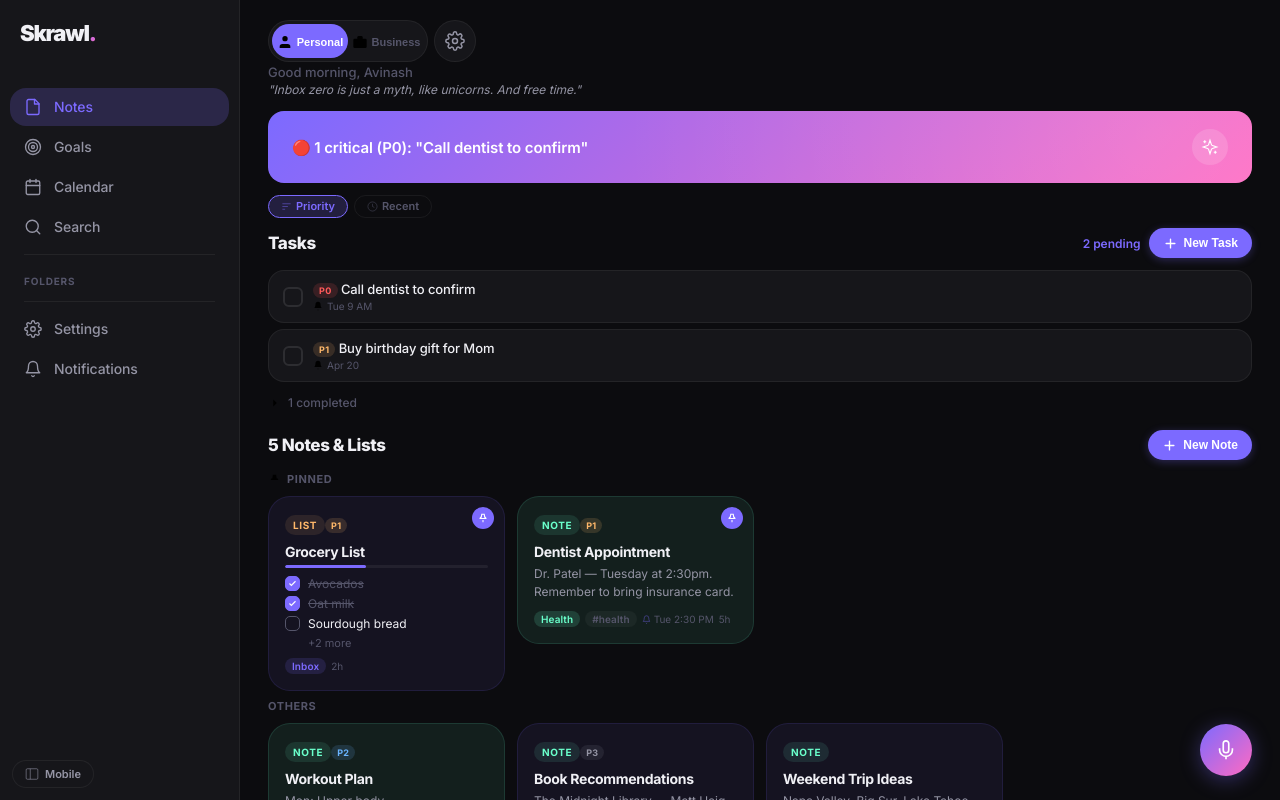
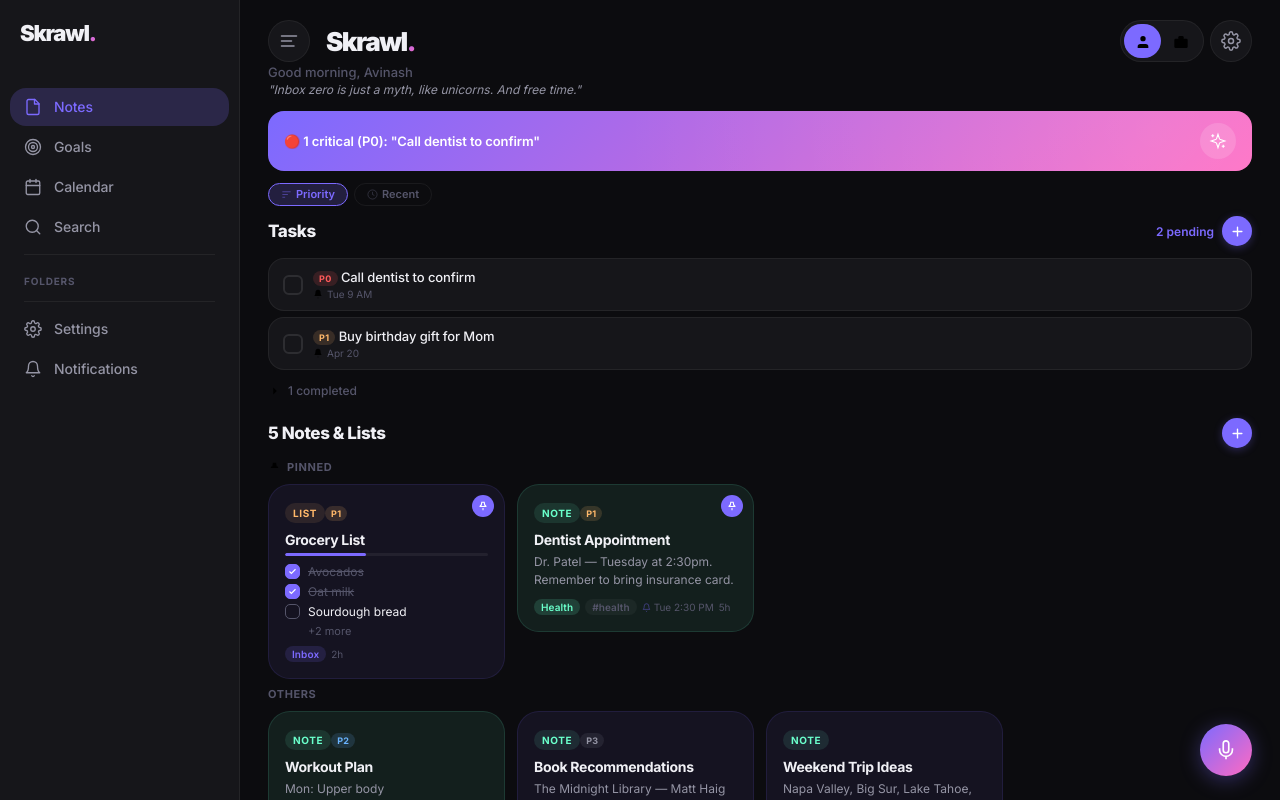
Before and after one commit to avinash-singh/skrawl, a plain HTML site: page web/index.html in a window 1280 px wide. Drawn offline with Linux system fonts and the light colour scheme.

Commit message:
Revert web prototype to initial state, keep back button fix
Reverted web-specific layout changes that were breaking the mobile
view. Web prototype restored to the clean initial responsive version.
Back button fix (nav before renderAll) preserved.

Co-Authored-By: Claude Opus 4.6 (1M context) <noreply@anthropic.com>

```diff
--- a/web/index.html
+++ b/web/index.html
@@ -83,10 +83,6 @@ body{font-family:'Inter',system-ui,sans-serif;background:var(--bg);margin:0;min-
 .ds-divider{height:1px;background:var(--border);margin:8px 14px}
 .ds-label{font-size:10px;font-weight:700;color:var(--text-muted);text-transform:uppercase;letter-spacing:.8px;padding:12px 14px 6px}
 .ds-ctx{padding:12px 14px}
-.ds-ctx .ctx-icons{width:100%;height:42px}
-.ds-ctx .ctx-icon-btn{flex:1;gap:6px;font-size:12px;font-weight:600;color:var(--text-muted)}
-.ds-ctx .ctx-icon-btn.on{color:#fff}
-.ds-ctx .ctx-pill{width:calc(50% - 3px)}
 
 /* Main content area */
 .main-area{flex:1;display:flex;flex-direction:column;overflow:hidden;position:relative}
@@ -136,27 +132,7 @@ body{font-family:'Inter',system-ui,sans-serif;background:var(--bg);margin:0;min-
   .tbar{display:none!important}
   .mic-fab{bottom:24px!important;right:28px!important}
   .scr{bottom:0!important}
-  /* Hide mobile hamburger + logo on desktop (sidebar has them) */
-  .home-head .home-top .ibtn[onclick*="openSidebar"]{display:none!important}
-  .home-head .home-top .logo{display:none!important}
-  /* Bigger AI banner on desktop */
-  .ai-banner{padding:18px 24px!important}
-  .ai-banner-text{font-size:15px!important}
-  /* Bigger + buttons with labels on desktop */
-  .sec-add{width:auto!important;padding:0 14px!important;border-radius:var(--r-full)!important;gap:6px;font-size:12px;font-weight:600;height:32px}
-  .sec-add::after{content:attr(data-label);color:#fff;font-size:12px;font-weight:600}
-  /* Wider context toggle with text labels */
-  .ctx-icons{width:160px!important}
-  .ctx-icon-btn{flex:1!important;width:auto!important}
-  .ctx-icon-btn::after{content:attr(data-label);margin-left:4px;font-size:11px;font-weight:600}
-  .ctx-pill{width:calc(50% - 3px)!important}
-  .ctx-pill.business{left:calc(50%)!important}
-}
-
-/* Layout toggle button */
-.layout-toggle{position:fixed;bottom:12px;left:12px;z-index:9999;padding:6px 12px;border-radius:var(--r-full);border:1px solid var(--border);background:var(--bg-card);color:var(--text-dim);font:600 11px/1 'Inter',sans-serif;cursor:pointer;transition:all .15s;display:flex;align-items:center;gap:6px}
-.layout-toggle:hover{background:var(--bg-card-hover);color:var(--text)}
-.layout-toggle svg{width:14px;height:14px;stroke:currentColor;fill:none}
+}
 
 /* ===== ICONS ===== */
 .i{width:20px;height:20px;stroke:currentColor;stroke-width:1.8;stroke-linecap:round;stroke-linejoin:round;fill:none;flex-shrink:0}
@@ -859,8 +835,8 @@ body{font-family:'Inter',system-ui,sans-serif;background:var(--bg);margin:0;min-
       <div class="home-actions">
         <div class="ctx-icons">
           <div class="ctx-pill personal" id="ctxPill"></div>
-          <button class="ctx-icon-btn on" id="cPersonal" onclick="setCtx('personal')" data-label="Personal"><svg><use href="#i-user"/></svg></button>
-          <button class="ctx-icon-btn" id="cBusiness" onclick="setCtx('business')" data-label="Business"><svg><use href="#i-briefcase"/></svg></button>
+          <button class="ctx-icon-btn on" id="cPersonal" onclick="setCtx('personal')"><svg><use href="#i-user"/></svg></button>
+          <button class="ctx-icon-btn" id="cBusiness" onclick="setCtx('business')"><svg><use href="#i-briefcase"/></svg></button>
         </div>
         <button class="ibtn" onclick="nav('settings')"><svg class="i"><use href="#i-settings"/></svg></button>
       </div>
@@ -885,14 +861,14 @@ body{font-family:'Inter',system-ui,sans-serif;background:var(--bg);margin:0;min-
 
   <!-- Tasks (compact inline) -->
   <div class="tasks-section">
-    <div class="sec-head"><span class="sec-title">Tasks</span><div style="display:flex;align-items:center;gap:8px"><span class="sec-link" id="taskCount"></span><button class="sec-add" data-label=" New Task" onclick="showTaskInput()"><svg><use href="#i-plus"/></svg></button></div></div>
+    <div class="sec-head"><span class="sec-title">Tasks</span><div style="display:flex;align-items:center;gap:8px"><span class="sec-link" id="taskCount"></span><button class="sec-add" onclick="showTaskInput()"><svg><use href="#i-plus"/></svg></button></div></div>
     <div id="taskList"></div>
   </div>
 
   <!-- Notes & Lists Grid -->
   <div class="grid-section" style="padding-bottom:16px">
     <div id="folderViewHeader"></div>
-    <div class="sec-head"><span class="sec-title" id="gridLabel">Notes & Lists</span><button class="sec-add" data-label=" New Note" onclick="openNew('note')"><svg><use href="#i-plus"/></svg></button></div>
+    <div class="sec-head"><span class="sec-title" id="gridLabel">Notes & Lists</span><button class="sec-add" onclick="openNew('note')"><svg><use href="#i-plus"/></svg></button></div>
     <div class="note-grid" id="noteGrid"></div>
   </div>
 
@@ -2242,7 +2218,7 @@ function toast(m){const e=document.getElementById('toast');e.textContent=m;e.cla
 // DESKTOP SIDEBAR
 function renderDeskSidebar(){
   // Context toggle
-  document.getElementById('dsSidebarCtx').innerHTML=`<div class="ctx-icons" style="width:100%;height:42px"><div class="ctx-pill ${S.ctx}" id="ctxPillD" style="left:${S.ctx==='personal'?'3px':'calc(50%)'}"></div><button class="ctx-icon-btn ${S.ctx==='personal'?'on':''}" id="cPersonalD" onclick="setCtx('personal')" style="flex:1"><svg style="width:15px;height:15px"><use href="#i-user"/></svg><span style="font-size:12px;margin-left:4px">Personal</span></button><button class="ctx-icon-btn ${S.ctx==='business'?'on':''}" id="cBusinessD" onclick="setCtx('business')" style="flex:1"><svg style="width:15px;height:15px"><use href="#i-briefcase"/></svg><span style="font-size:12px;margin-left:4px">Business</span></button></div>`;
+  document.getElementById('dsSidebarCtx').innerHTML=`<div class="ctx-icons" style="width:100%"><div class="ctx-pill personal" id="ctxPillD"></div><button class="ctx-icon-btn on" id="cPersonalD" onclick="setCtx('personal')" style="flex:1"><svg><use href="#i-user"/></svg></button><button class="ctx-icon-btn" id="cBusinessD" onclick="setCtx('business')" style="flex:1"><svg><use href="#i-briefcase"/></svg></button></div>`;
   // Folders
   const folders=S.folders[S.ctx];
   let h='';
@@ -2297,28 +2273,6 @@ document.addEventListener('keydown',e=>{
   }
 });
 
-// LAYOUT TOGGLE (mobile preview)
-S.forceMobile=false;
-function toggleLayout(){
-  S.forceMobile=!S.forceMobile;
-  const app=document.querySelector('.app');
-  const ds=document.getElementById('deskSidebar');
-  const lbl=document.getElementById('layoutLabel');
-  if(S.forceMobile){
-    app.style.maxWidth='393px';app.style.margin='0 auto';app.style.height='852px';app.style.borderRadius='20px';app.style.overflow='hidden';app.style.boxShadow='var(--shadow-lg)';app.style.marginTop='20px';
-    ds.style.display='none';
-    document.querySelector('.tbar').style.display='flex';
-    document.querySelector('.sbar').style.display='flex';
-    lbl.textContent='Desktop';
-  }else{
-    app.style.maxWidth='';app.style.margin='';app.style.height='100vh';app.style.borderRadius='';app.style.overflow='';app.style.boxShadow='';app.style.marginTop='';
-    ds.style.display='';
-    document.querySelector('.tbar').style.display='';
-    document.querySelector('.sbar').style.display='';
-    lbl.textContent='Mobile';
-  }
-}
-
 // INIT
 loadState();
 initCP();renderAll();onSearch();renderDeskSidebar();
@@ -2328,13 +2282,6 @@ document.getElementById('vibeSlider')&&(document.getElementById('vibeSlider').va
 </script>
 
 </div><!-- /main-area -->
-
-<!-- Layout toggle -->
-<button class="layout-toggle" id="layoutToggle" onclick="toggleLayout()">
-  <svg viewBox="0 0 24 24"><rect x="2" y="3" width="20" height="18" rx="2"/><line x1="9" y1="3" x2="9" y2="21"/></svg>
-  <span id="layoutLabel">Mobile</span>
-</button>
-
 </div><!-- /app -->
 
 </body>
```
